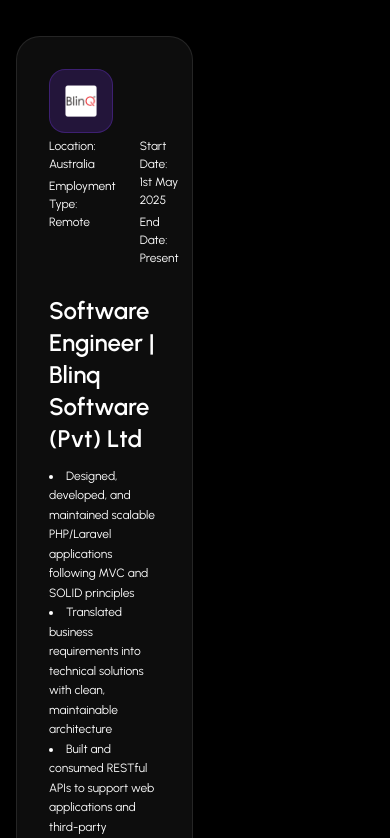
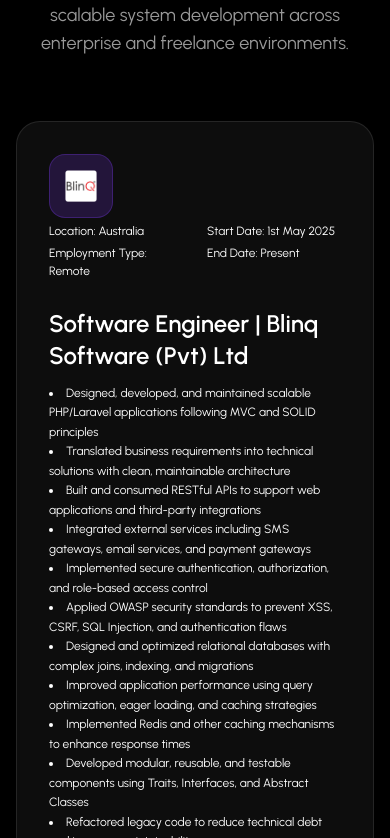
Before and after one commit to Mujahid-Ahamed-2001/react-portfolio, a React (Vite) app: page / in a window 390 px wide. Shown: the part 8266-9104 px from the top of the page. Built offline with nearby package versions, Linux system fonts and the light colour scheme.

Commit message:
debug errors

```diff
--- a/src/components/sections/Experience.jsx
+++ b/src/components/sections/Experience.jsx
@@ -38,7 +38,7 @@
                 </div>
             </FadeIn>
 
-            <div className="grid grid-cols-2 md:grid-cols-1 lg:grid-cols-1 gap-1 mb-6">
+            <div className="grid grid-cols-1 md:grid-cols-1 lg:grid-cols-1 gap-1 mb-6">
                 {experiences.slice(0, 1).map((service, index) => {
                     const IconComponent = service.image || "/images/experience/favicon.png";
 
--- a/src/components/sections/Projects.jsx
+++ b/src/components/sections/Projects.jsx
@@ -114,7 +114,7 @@
                     >
                         <div className="flex gap-6 pb-4">
                             {filteredProjects.map((project, index) => (
-                                <div key={project.id} className="w- md:w-[calc(50%-12px)] lg:w-[calc(33.333%-16px)] shrink-0 snap-start">
+                                <div key={project.id} className="w-full md:w-[calc(50%-12px)] lg:w-[calc(33.333%-16px)] shrink-0 snap-start">
                                     <ProjectCard key={project.id} project={project} />
                                 </div>
                             ))}
```
